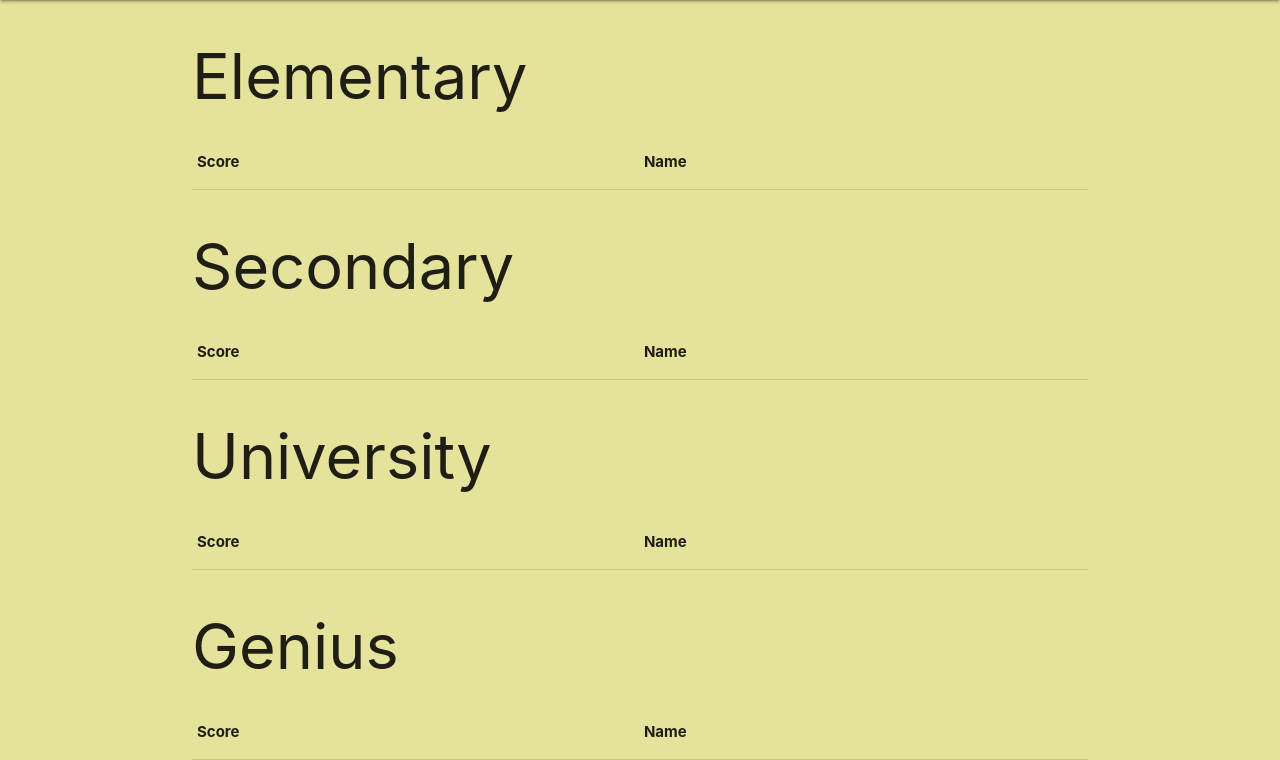
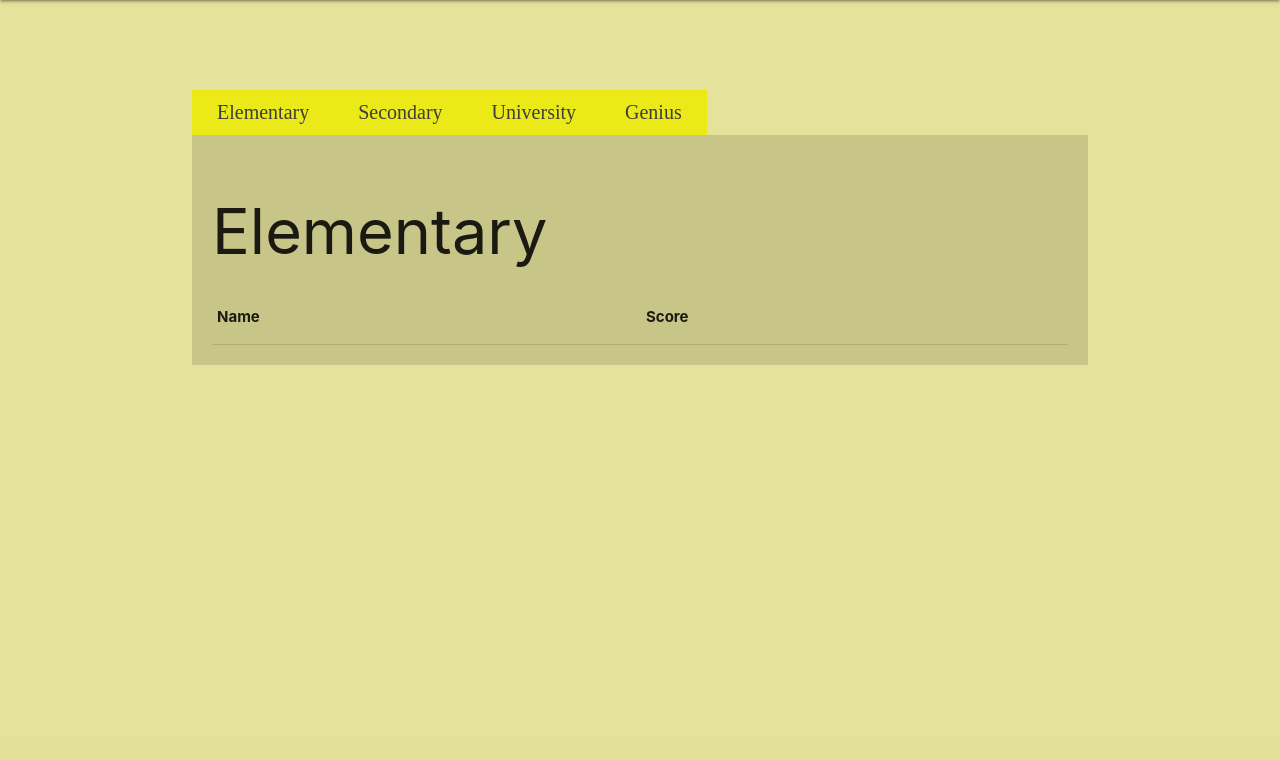
Before and after one commit to KhalHam1/Brainstormin-Spelling-Bee, a Flask app: template App/templates/highscore.html in a window 1280 px wide. Shown: the part 64-824 px from the top of the page. After the commit the page ends 429 px from the top, so only its background shows below. Run offline with Flask 2, Linux system fonts and the light colour scheme; the template is opened without the code that fills it, so the values that code supplies are empty.

Commit message:
HighScore Table and Image indicators

```diff
--- a/App/static/main.js
+++ b/App/static/main.js
@@ -112,6 +112,7 @@ function extractWords(){
     let x = Math.floor((Math.random() * wordsArray.length) + 0);
     document.getElementById('test2').innerHTML = wordsArray[x];
     speakbutton();
+
     return wordsArray[x];
 }
 
@@ -159,6 +160,7 @@ function speakbutton(){
    window.speechSynthesis.speak(utter)
 }
 
+
 function divCompare(){
    var userSubmission = document.getElementById("userInput").value;
    console.log('Submitted by form: '+userSubmission)
@@ -188,16 +190,25 @@ function divCompare(){
    finalWordStringified = finalWordStringified.toUpperCase();
    userSubmission = userSubmission.toUpperCase();
    if(finalWordStringified == userSubmission){
-       console.log("It's a match!")
+       var correct = document.getElementById("correct")
+       var incorrect = document.getElementById("wrong")
+       console.log("Correct!")
+       show(correct)
+       hide(incorrect)
        alert("Well Done!");
-        addPoints();
+       addPoints();
        extractWords();
    }
    else{
        console.log("There is no match")
-       //alert("There is no match");
+       var incorrect = document.getElementById("wrong")
+       var correct = document.getElementById("correct")
+       show(incorrect)
+       hide(correct)
+
+
+       alert("Wrong!");
        repeatwrd(finalWord);
-
    }
 
 }
@@ -205,7 +216,7 @@ function divCompare(){
 
 function repeatwrd(word){
      let utter = new SpeechSynthesisUtterance();
-     utter.rate = 0.75;
+     utter.rate = 0.35;
      utter.text = 'Incorrect, ' + word;
      window.speechSynthesis.speak(utter)
 }
@@ -219,6 +230,10 @@ function hide(x){
     x.style.display = 'none';
 }
 
+function show(x){
+    x.style.display = 'block';
+}
+
 
 // async function main(){
 //     const users = await getUserData();
@@ -226,7 +241,7 @@ function hide(x){
 // }
 
 //TIMER CODE
-document.getElementById('timer').innerHTML = 0 + ":" + 1 + 5;
+document.getElementById('timer').innerHTML = 1 + ":" + 0 + 0;
 //startTimer();
 
 function startTimer() {
--- a/App/templates/highscore.html
+++ b/App/templates/highscore.html
@@ -5,12 +5,65 @@
 {{ super() }}
 {% block content %}
 
-<div>
+<style>
+.btn-group button {
+    margin-top: 10%;
+    background-color: hsl(59, 85%, 51%);
+    border: 1px solid  hsl(59, 85%, 51%);
+    color: hsl(0, 0%, 24%);
+    font: 20px Forte;
+    padding: 10px 24px; /* Some padding */
+    cursor: pointer; /* Pointer/hand icon */
+    float: left; /* Float the buttons side by side */
+}
+
+/* Clear floats (clearfix hack) */
+.btn-group:after {
+  content: "";
+  clear: both;
+  display: table;
+}
+
+.btn-group button:not(:last-child) {
+  border-right: none; /* Prevent double borders */
+}
+
+/* Add a background color on hover */
+.btn-group button:hover {
+  background-color: hsl(59, 79%, 68%);
+}
+
+.elementary{
+    padding: 20px;
+    width: 100%; /* Full width */
+    height: 190%; /* Full height */
+    overflow: auto; /* Enable scroll if needed */
+    background-color: hsla(0, 0%, 7%, 0.137) /* Black w/ opacity */
+}
+
+.secondary, .university, .genius{
+    display: none;
+    padding: 20px;
+    width: 100%; /* Full width */
+    height: 100%; /* Full height */
+    overflow: auto; /* Enable scroll if needed */
+    background-color: hsla(0, 0%, 7%, 0.137) /* Black w/ opacity */
+}
+</style>
+
+<div class="btn-group">
+    <button id="elementaryBtn">Elementary</button>
+    <button id="secondaryBtn">Secondary</button>
+    <button id="universityBtn">University</button>
+    <button id="geniusBtn">Genius</button>
+</div>
+
+<div id="elementaryDiv" class="elementary" >
     <h1>Elementary</h1>
     <table id="Elementary Table">
         <thead>
+            <th>Name</th>
             <th>Score</th>
-            <th>Name</th>
         </thead>
         {% for i in range(0,1) %}
         {% for j in range(0, length_elem) %}
@@ -26,12 +79,12 @@
 </div>
 
 
-<div>
+<div id="secondaryDiv" class="secondary">
    <h1>Secondary</h1>
     <table id="Secondary Table">
         <thead>
+            <th>Name</th>
             <th>Score</th>
-            <th>Name</th>
         </thead>
         {% for i in range(0,1) %}
         {% for j in range(0, length_sec) %}
@@ -46,12 +99,12 @@
     </table>
 </div>
 
-<div>
+<div id="universityDiv" class="university">
     <h1>University</h1>
     <table id="University Table">
         <thead>
+            <th>Name</th>
             <th>Score</th>
-            <th>Name</th>
         </thead>
         {% for i in range(0,1) %}
         {% for j in range(0, length_uni) %}
@@ -66,12 +119,12 @@
     </table>
 </div>
 
-<div>
+<div id="geniusDiv" class="genius">
     <h1>Genius</h1>
     <table id="Genius Table">
         <thead>
+            <th>Name</th>
             <th>Score</th>
-            <th>Name</th>
         </thead>
         {% for i in range(0,1) %}
         {% for j in range(0, length_gen) %}
@@ -86,5 +139,48 @@
     </table>
 </div>
 
+<script>
+var elementaryModal = document.getElementById("elementaryDiv");
+var secondaryModal = document.getElementById("secondaryDiv");
+var universityModal = document.getElementById("universityDiv");
+var geniusModal = document.getElementById("geniusDiv");
+
+var btnElementary = document.getElementById("elementaryBtn");
+btnElementary.onclick = function() {
+    elementaryModal.style.display = "block";
+    secondaryModal.style.display = "none";
+    universityModal.style.display = "none";
+    geniusModal.style.display = "none";
+}
+
+//SECONDARY
+var btnSecondary = document.getElementById("secondaryBtn");
+btnSecondary.onclick = function() {
+    elementaryModal.style.display = "none";
+    secondaryModal.style.display = "block";
+    universityModal.style.display = "none";
+    geniusModal.style.display = "none";
+}
+
+//UNIVERSITY
+var btnUniversity = document.getElementById("universityBtn");
+btnUniversity.onclick = function() {
+    elementaryModal.style.display = "none";
+    secondaryModal.style.display = "none";
+    universityModal.style.display = "block";
+    geniusModal.style.display = "none";
+}
+
+//GENIUS
+var btnGenius = document.getElementById("geniusBtn");
+btnGenius.onclick = function() {
+    elementaryModal.style.display = "none";
+    secondaryModal.style.display = "none";
+    universityModal.style.display = "none";
+    geniusModal.style.display = "block";
+}
+
+</script>
+
 
 {% endblock %}
```
Also changed, not shown: App/templates/game.html (+53 -5 lines), App/static/correct.png (added), App/static/wrong.png (added).
